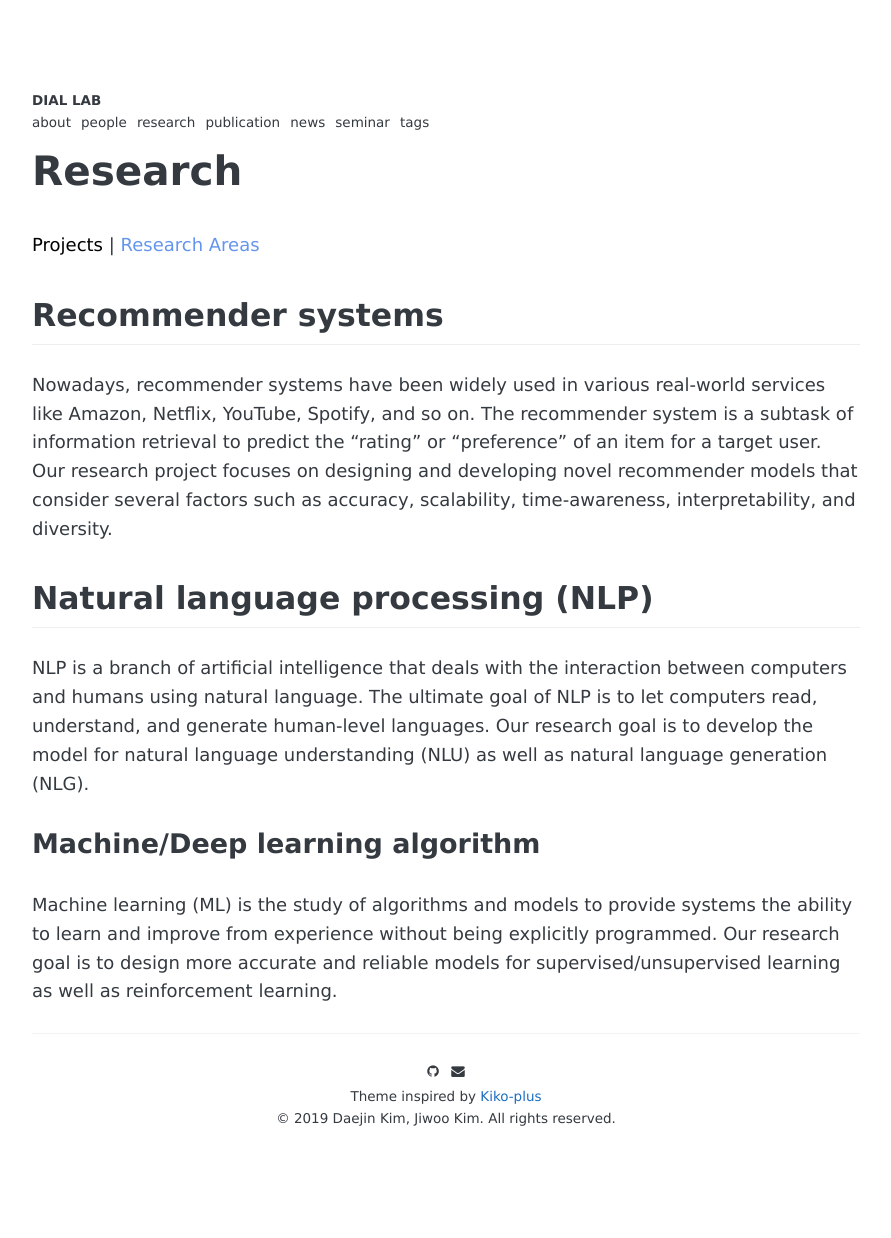
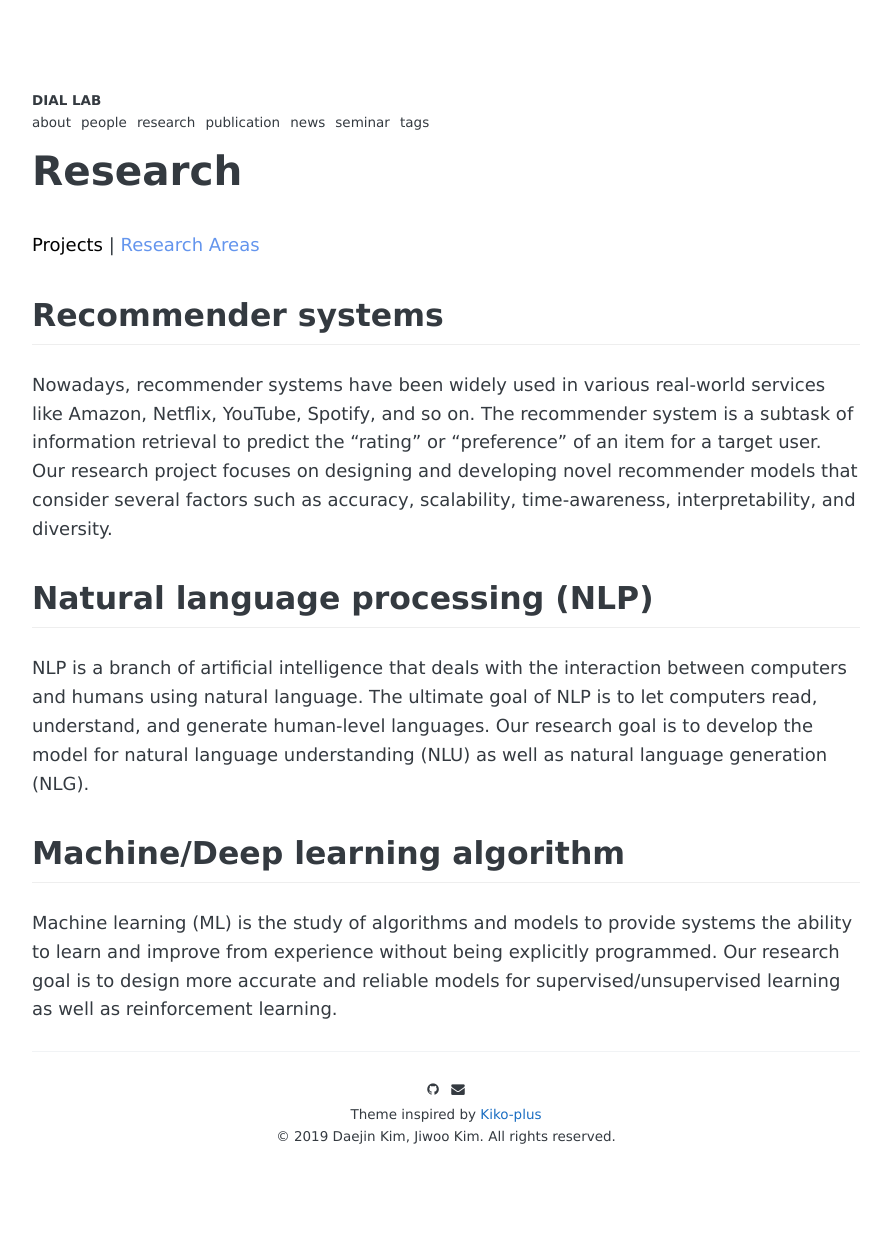
Before and after one commit to diallab/diallab.github.io, a Jekyll site: the page built from research/research_areas_index.html, in a window 1280 px wide. Shown: the whole page, without its empty margins (194-1085 px from the left). Built offline with Jekyll 4.4.1, drawn with Linux system fonts in a browser that asks for light colours; some web fonts are replaced.

```diff
--- a/research/research_areas_index.html
+++ b/research/research_areas_index.html
@@ -22,7 +22,7 @@ permalink: /research/research_areas_index.html
         computers read, understand, and generate human-level languages. Our research goal is
         to develop the model for natural language understanding (NLU) as well as
         natural language generation (NLG).
-        <h3>Machine/Deep learning algorithm</h3>
+        <h2>Machine/Deep learning algorithm</h2>
         Machine learning (ML) is the study of algorithms and models to provide systems the ability
         to learn and improve from experience without being explicitly programmed. Our research goal
         is to design more accurate and reliable models for supervised/unsupervised learning as well
```
